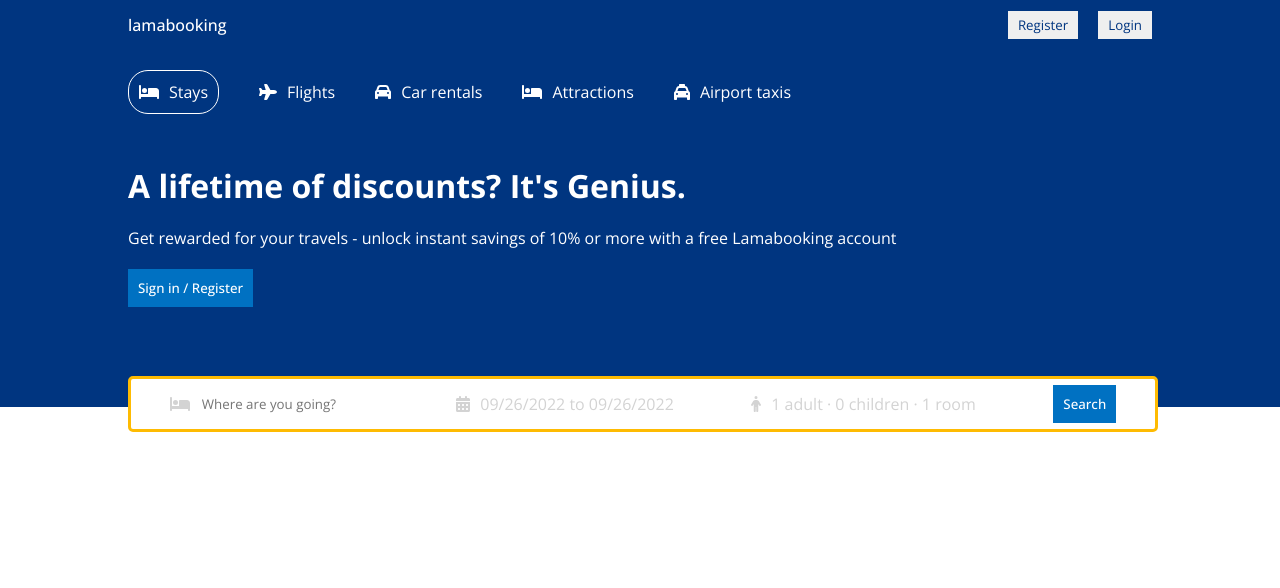
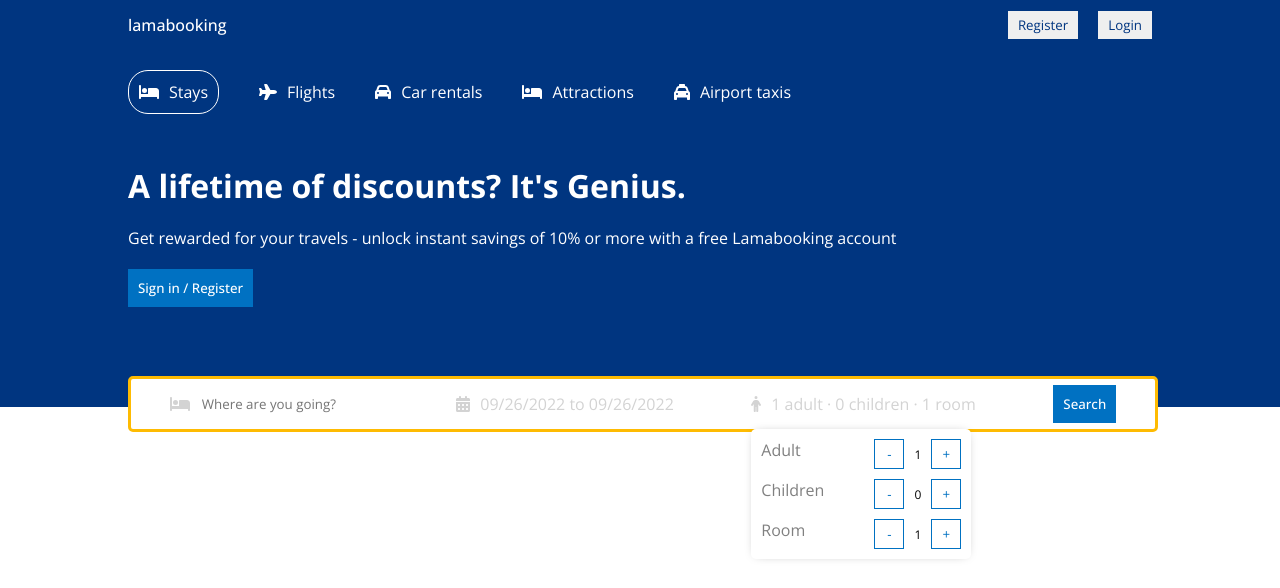
Before and after one commit to danxqhu/booking, a React (Create React App) app in the folder client/: page / in a window 1280 px wide. Shown: the top 588 px of the page. Built offline with nearby package versions, Linux system fonts and the light colour scheme.

Commit message:
update room

```diff
--- a/client/src/components/header/Header.jsx
+++ b/client/src/components/header/Header.jsx
@@ -19,10 +19,18 @@ export default function Header() {
   ]);
   const [openOptions, setOpenOptions] = useState(false);
   const [options, setOptions] = useState({
-    adult:1,
-    children:0,
-    room:1,
+    adult: 1,
+    children: 0,
+    room: 1,
   });
+  const handleOption = (name, operation) => {
+    setOptions(prev => {
+      return {
+        ...prev,
+        [name]: operation === 'i' ? options[name] + 1 : options[name] - 1,
+      };
+    });
+  };
   return (
     <div className="header">
       <div className="headerContainer">
@@ -75,6 +83,44 @@ export default function Header() {
           <div className="headerSearchItem">
             <FontAwesomeIcon icon={faPerson} className="headerIcon" />
             <span className="headerSearchText">{`${options.adult} adult · ${options.children} children · ${options.room} room`}</span>
+            <div className="options">
+              <div className="optionItem">
+                <span className="optionText">Adult</span>
+                <div className="optionCounter">
+                  <button className="optionCounterButton" onClick={() => handleOption('adult', 'd')}>
+                    -
+                  </button>
+                  <span className="optionCounterNumber">1</span>
+                  <button className="optionCounterButton" onClick={() => handleOption('adult', 'i')}>
+                    +
+                  </button>
+                </div>
+              </div>
+              <div className="optionItem">
+                <span className="optionText">Children</span>
+                <div className="optionCounter">
+                  <button className="optionCounterButton" onClick={() => handleOption('children', 'd')}>
+                    -
+                  </button>
+                  <span className="optionCounterNumber">0</span>
+                  <button className="optionCounterButton" onClick={() => handleOption('children', 'i')}>
+                    +
+                  </button>
+                </div>
+              </div>
+              <div className="optionItem">
+                <span className="optionText">Room</span>
+                <div className="optionCounter">
+                  <button className="optionCounterButton" onClick={() => handleOption('room', 'd')}>
+                    -
+                  </button>
+                  <span className="optionCounterNumber">1</span>
+                  <button className="optionCounterButton" onClick={() => handleOption('room', 'i')}>
+                    +
+                  </button>
+                </div>
+              </div>
+            </div>
           </div>
           <div className="headerSearchItem">
             <button className="headerBtn">Search</button>
--- a/client/src/components/header/header.scss
+++ b/client/src/components/header/header.scss
@@ -66,6 +66,36 @@
           position: absolute;
           top: 50px;
         }
+        .options {
+          position: absolute;
+          top: 50px;
+          background-color: white;
+          color: gray;
+          border-radius: 5px;
+          // border: 1px solid red;
+          box-shadow: 0px 0px 10px -5px rgba($color: #000000, $alpha: 0.4);
+          .optionItem {
+            width: 200px;
+            display: flex;
+            justify-content: space-between;
+            margin: 10px;
+            .optionCounter {
+              display: flex;
+              align-items: center;
+              gap: 10px;
+              font-size: 12px;
+              color: black;
+              .optionCounterButton {
+                width: 30px;
+                height: 30px;
+                border: 1px solid #0071c2;
+                color: #0071c2;
+                cursor: pointer;
+                background-color: white;
+              }
+            }
+          }
+        }
       }
     }
   }
```
